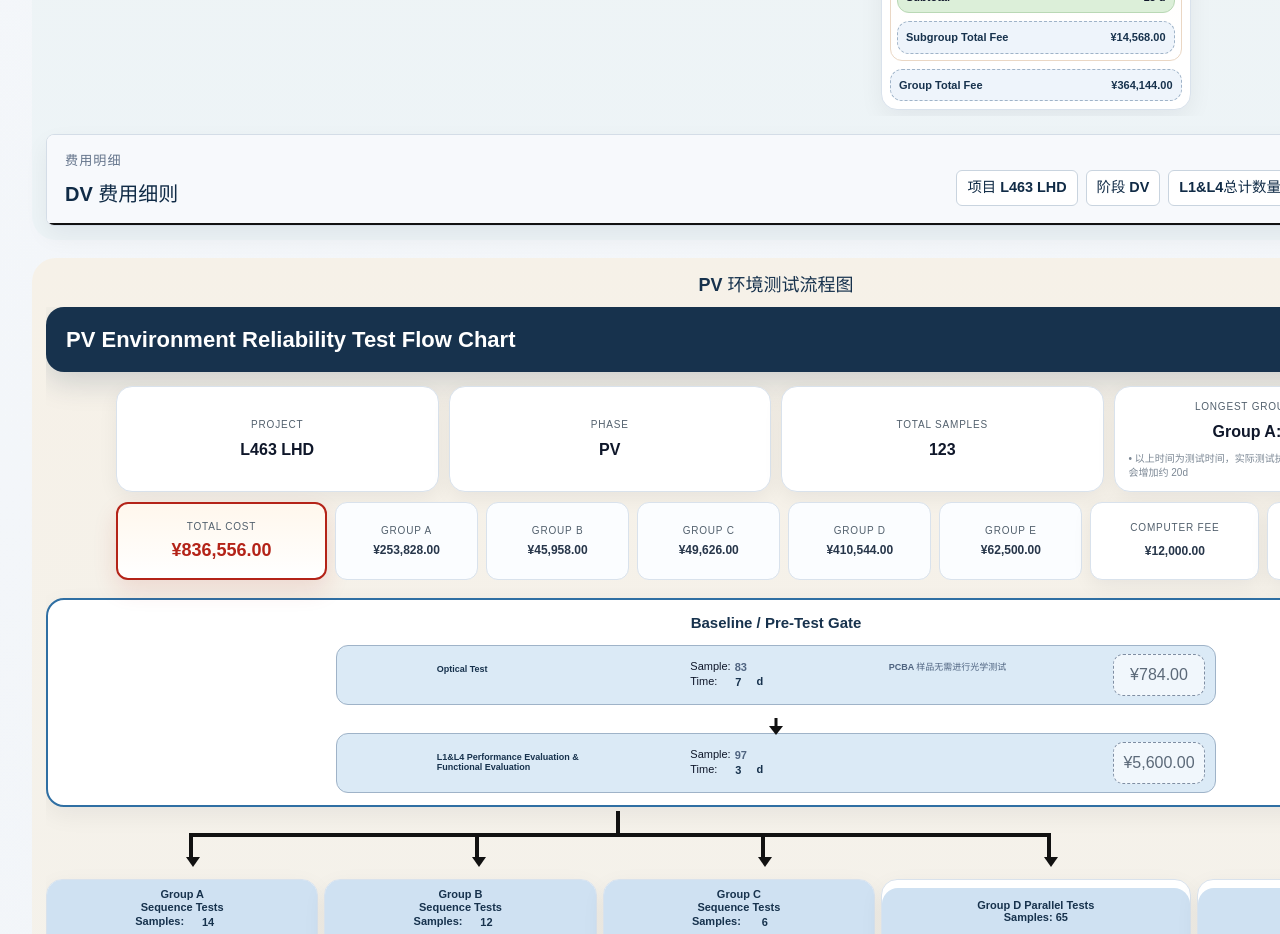
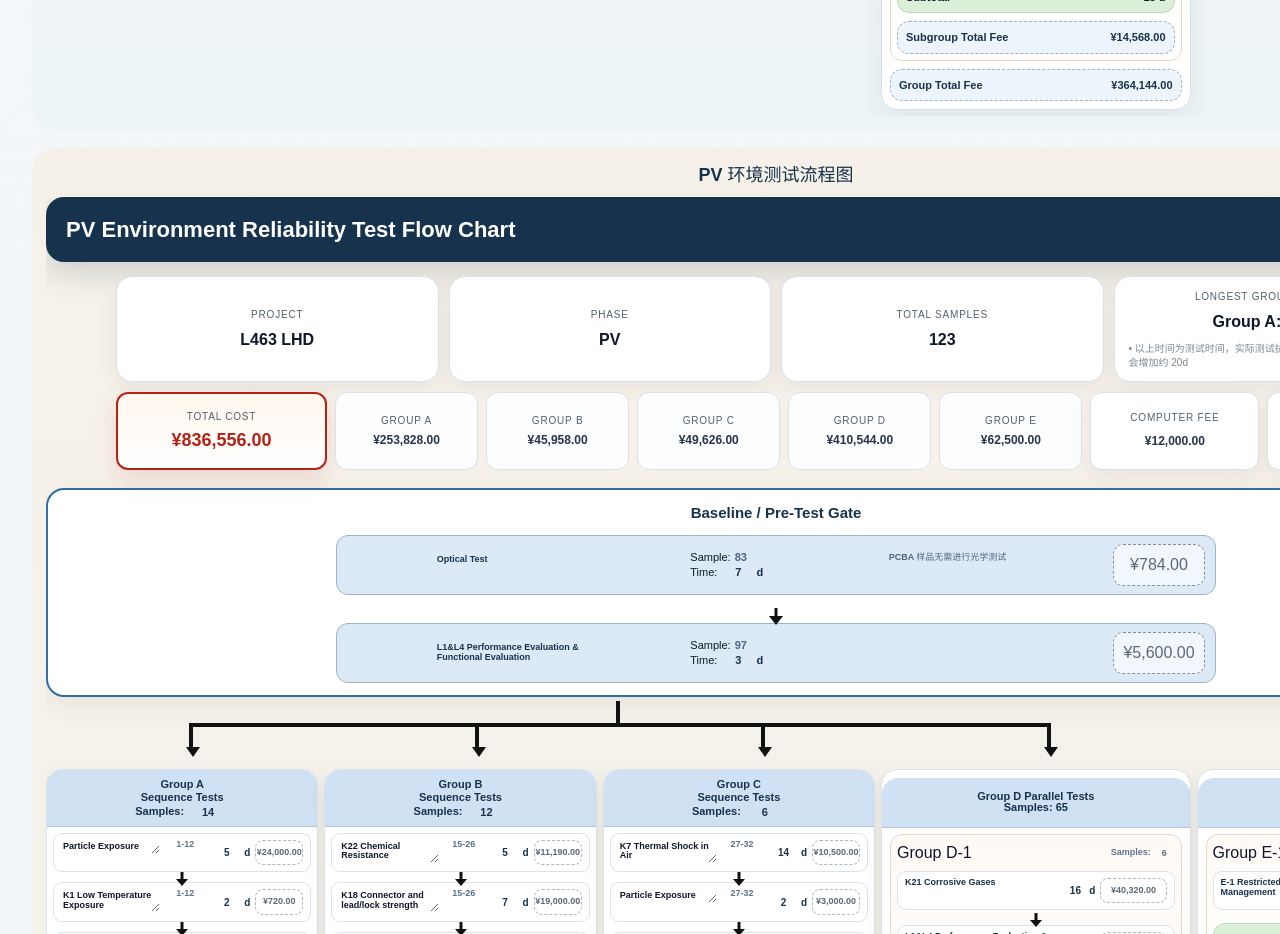
Before and after one commit to zhangyangyang313418-blip/lab, a React (Vite) app: page /environment-outline in a window 1280 px wide. Shown: the part 3420-4354 px from the top of the page. Built offline with nearby package versions, Linux system fonts and the light colour scheme.

Commit message:
feat: remove duplicate environment fee tables

```diff
--- a/src/components/environment/EnvironmentFeeDetailTable.tsx
+++ /dev/null
@@ -1,135 +0,0 @@
-import { Fragment, useState } from "react";
-import { createEnvironmentFeeDetailSections } from "../../services/environmentFeeDetail";
-import type { EnvironmentPlanPhase } from "../../types/environmentPlan";
-import type { EnvironmentFeeLabPriceValue } from "../../types/environmentFeeDetail";
-
-function formatCurrency(value: number | null | "N/A") {
-  if (value === "N/A") {
-    return "N/A";
-  }
-
-  if (value === null) {
-    return "";
-  }
-
-  return new Intl.NumberFormat("zh-CN", {
-    style: "currency",
-    currency: "CNY",
-    maximumFractionDigits: 0,
-  }).format(value);
-}
-
-function formatUnitPrice(value: EnvironmentFeeLabPriceValue | number | null) {
-  if (value === "N/A") {
-    return "N/A";
-  }
-
-  if (value === "" || value === null) {
-    return "";
-  }
-
-  return new Intl.NumberFormat("zh-CN", {
-    maximumFractionDigits: 0,
-  }).format(value);
-}
-
-function formatNumber(value: number | null) {
-  if (value === null) {
-    return "";
-  }
-
-  return new Intl.NumberFormat("zh-CN", {
-    maximumFractionDigits: 0,
-  }).format(value);
-}
-
-function formatLabName(lab: string) {
-  return lab === "苏劢" ? "苏勃" : lab;
-}
-
-export function EnvironmentFeeDetailTable({ phase }: { phase: EnvironmentPlanPhase }) {
-  const [isExpanded, setIsExpanded] = useState(false);
-  const sections = createEnvironmentFeeDetailSections(phase);
-  const headingId = `fee-detail-${phase.id}`;
-  const contentId = `fee-detail-content-${phase.id}`;
-
-  return (
-    <section className="fee-detail" aria-labelledby={headingId}>
-      <div className="fee-detail__heading-row">
-        <div>
-          <p className="section-label">费用明细</p>
-          <h2 id={headingId}>{phase.title} 费用细则</h2>
-        </div>
-        <div className="fee-detail__heading-actions">
-          <div className="fee-detail__meta">
-            <span>项目 {phase.summary.projectCode}</span>
-            <span>阶段 {phase.summary.phaseValue}</span>
-            <span>L1&L4总计数量 {phase.summary.totalSampleQty}</span>
-          </div>
-          <button
-            type="button"
-            className="fee-detail__toggle"
-            aria-expanded={isExpanded}
-            aria-controls={contentId}
-            onClick={() => setIsExpanded((expanded) => !expanded)}
-          >
-            {isExpanded ? `收起 ${phase.title} 费用明细` : `展开 ${phase.title} 费用明细`}
-          </button>
-        </div>
-      </div>
-      {isExpanded ? (
-        <div id={contentId} className="fee-detail__scroll">
-          <table className="fee-detail__table" aria-labelledby={headingId}>
-          <thead>
-            <tr>
-              <th>Group</th>
-              <th>项目</th>
-              <th>测试时间 h</th>
-              <th>数量</th>
-              <th>批次</th>
-              <th>实验室单价中值</th>
-              <th>单项费用（预计）</th>
-              <th>SGS 单价</th>
-              <th>SGS 单项费用</th>
-              <th>华测 单价</th>
-              <th>华测 单项费用</th>
-              <th>苏勃 单价</th>
-              <th>苏勃 单项费用</th>
-              <th>状态</th>
-            </tr>
-          </thead>
-          <tbody>
-            {sections.flatMap((section) =>
-              section.rows.map((row, rowIndex) => (
-                <tr key={`${section.groupId}-${row.outlineRowId}`}>
-                  {rowIndex === 0 ? (
-                    <th className="fee-detail__group" rowSpan={section.rows.length}>
-                      <span>{section.groupTitle}</span>
-                      <small>Total样机数量 {section.totalSampleQty}</small>
-                    </th>
-                  ) : null}
-                  <td className="fee-detail__item">{row.testName}</td>
-                  <td>{formatNumber(row.testHours)}</td>
-                  <td>{formatNumber(row.quantity)}</td>
-                  <td>{formatNumber(row.batchCount)}</td>
-                  <td>{formatUnitPrice(row.medianUnitPrice)}</td>
-                  <td>{formatCurrency(row.estimatedItemFee)}</td>
-                  {row.labs.map((lab) => (
-                    <Fragment key={formatLabName(lab.lab)}>
-                      <td>{formatUnitPrice(lab.unitPrice)}</td>
-                      <td>{formatCurrency(lab.itemFee)}</td>
-                    </Fragment>
-                  ))}
-                  <td className={row.status === "priced" ? "fee-detail__status" : "fee-detail__status fee-detail__status--pending"}>
-                    {row.status === "priced" ? "" : row.status}
-                  </td>
-                </tr>
-              )),
-            )}
-          </tbody>
-          </table>
-        </div>
-      ) : null}
-    </section>
-  );
-}
--- a/src/pages/EnvironmentOutlinePage.tsx
+++ b/src/pages/EnvironmentOutlinePage.tsx
@@ -1,6 +1,5 @@
 import { useEffect, useLayoutEffect, useMemo, useRef, useState, type CSSProperties, type ReactNode } from "react";
 import { useNavigate } from "react-router-dom";
-import { EnvironmentFeeDetailTable } from "../components/environment/EnvironmentFeeDetailTable";
 import {
   createEnvironmentFeeDetailSections,
   getEnvironmentAdditionalFeeSummary,
@@ -1688,7 +1687,6 @@ function PhaseSection({ phase, editable }: { phase: EnvironmentPlanPhase; editab
 
         </div>
       </div>
-      {!editable ? <EnvironmentFeeDetailTable phase={phase} /> : null}
     </section>
   );
 }
--- a/src/styles/global.css
+++ b/src/styles/global.css
@@ -1324,150 +1324,6 @@ dd {
   padding: 3px 8px;
   font-size: 10px;
   line-height: 1.1;
-}
-
-.fee-detail {
-  margin-top: 18px;
-  border: 1px solid #d4dde7;
-  background: #fff;
-  border-radius: 8px;
-  overflow: hidden;
-  box-shadow: 0 10px 24px rgba(15, 23, 42, 0.06);
-}
-
-.fee-detail__heading-row {
-  display: flex;
-  align-items: flex-end;
-  justify-content: space-between;
-  gap: 16px;
-  padding: 16px 18px 14px;
-  border-bottom: 2px solid #111;
-  background: #f7f9fc;
-}
-
-.fee-detail__heading-row h2 {
-  margin: 3px 0 0;
-  color: #102b46;
-  font-size: 1.25rem;
-}
-
-.fee-detail__heading-actions {
-  display: flex;
-  align-items: center;
-  justify-content: flex-end;
-  flex-wrap: wrap;
-  gap: 10px;
-}
-
-.fee-detail__meta {
-  display: flex;
-  flex-wrap: wrap;
-  justify-content: flex-end;
-  gap: 8px;
-  color: #102b46;
-  font-size: 0.9rem;
-  font-weight: 700;
-}
-
-.fee-detail__meta span {
-  border: 1px solid #c9d4df;
-  background: #fff;
-  border-radius: 6px;
-  padding: 6px 10px;
-}
-
-.fee-detail__toggle {
-  min-height: 38px;
-  border: 1px solid #1f5f8b;
-  border-radius: 7px;
-  padding: 8px 14px;
-  background: #123f63;
-  color: #fff;
-  font: inherit;
-  font-weight: 800;
-  cursor: pointer;
-}
-
-.fee-detail__toggle:hover {
-  background: #0d3150;
-}
-
-.fee-detail__toggle:focus-visible {
-  outline: 3px solid rgba(43, 137, 194, 0.35);
-  outline-offset: 2px;
-}
-
-.fee-detail__scroll {
-  overflow-x: auto;
-  background: #fefefe;
-}
-
-.fee-detail__table {
-  width: max-content;
-  min-width: 100%;
-  border-collapse: collapse;
-  table-layout: fixed;
-  font-size: 0.86rem;
-  color: #111;
-}
-
-.fee-detail__table th,
-.fee-detail__table td {
-  border: 1px solid #111;
-  min-width: 96px;
-  height: 38px;
-  padding: 7px 8px;
-  text-align: center;
-  vertical-align: middle;
-  font-variant-numeric: tabular-nums;
-  background: #fff;
-}
-
-.fee-detail__table thead th {
-  background: #f4f6f8;
-  font-weight: 800;
-  white-space: nowrap;
-}
-
-.fee-detail__group {
-  position: sticky;
-  left: 0;
-  z-index: 2;
-  min-width: 122px;
-  background: #45a2d8 !important;
-  color: #041523;
-  font-size: 1rem;
-  font-weight: 800;
-}
-
-.fee-detail__group span,
-.fee-detail__group small {
-  display: block;
-}
-
-.fee-detail__group small {
-  margin-top: 10px;
-  font-size: 0.75rem;
-  font-weight: 700;
-}
-
-.fee-detail__item {
-  min-width: 170px !important;
-  max-width: 220px;
-  text-align: left !important;
-  line-height: 1.25;
-  word-break: break-word;
-}
-
-.fee-detail__status {
-  min-width: 104px !important;
-  color: #3a4a5a;
-  font-weight: 800;
-}
-
-.fee-detail__status--pending {
-  background: #fff7df !important;
-  color: #8a5b00;
 }
 
 .branch-row {
```
Also changed, not shown: 2 other files (tests, documents, lock files or other folders).
